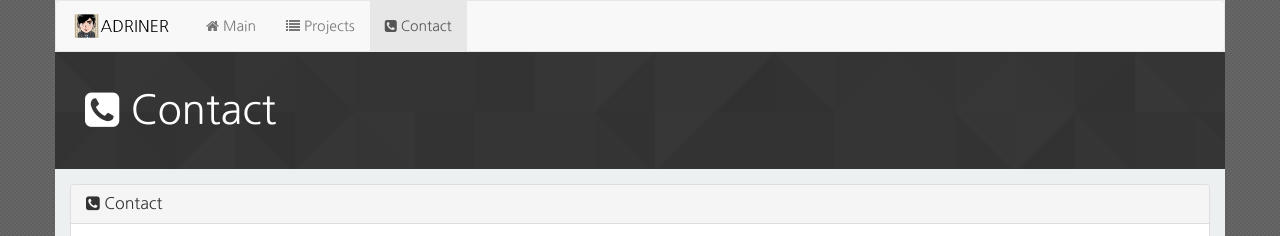
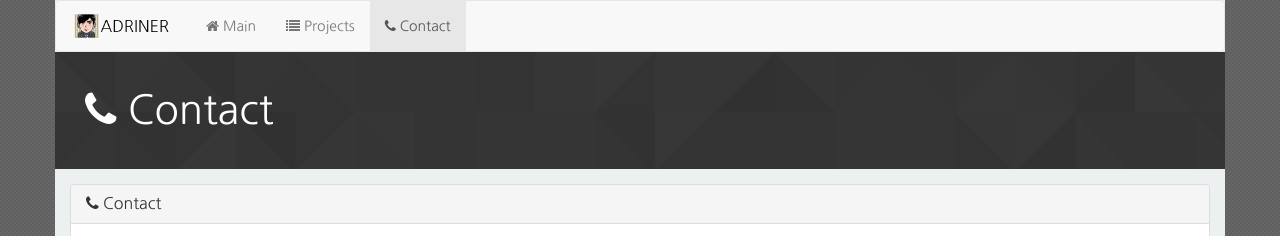
Before and after one commit to parkempty/parkempty.github.i, a plain HTML site: page CONTACT/index.html in a window 1280 px wide. Shown: the top 236 px of the page. Drawn offline with Linux system fonts and the light colour scheme.

Commit message:
Update index.html

```diff
--- a/CONTACT/index.html
+++ b/CONTACT/index.html
@@ -30,19 +30,19 @@
 			<ul class="nav navbar-nav">
 				<li><a href="http://otherss.github.io"><i class="fa fa-home"></i> Main</a></li>
 				<li><a href="/PROJECTS/"><i class="fa fa-list"></i> Projects</a></li>
-				<li class="active"><a href="#"><i class="fa fa-phone-square"></i> Contact</a></li>
+				<li class="active"><a href="#"><i class="fa fa-phone"></i> Contact</a></li>
 			</ul>
 		</div>
 		</div>
 	</nav>
 
 	<div class="jumbo">
-		<i class="fa fa-phone-square"></i> Contact
+		<i class="fa fa-phone"></i> Contact
 	</div>
 
 	<div class="panel panel-default" style="margin:15px;">
 		<div class="panel-heading">
-			<h3 class="panel-title"><i class="fa fa-phone-square"></i> Contact</a></h3>
+			<h3 class="panel-title"><i class="fa fa-phone"></i> Contact</a></h3>
 		</div>
 		<div class="panel-body centered">
 			<div class="col-md-4">
```
